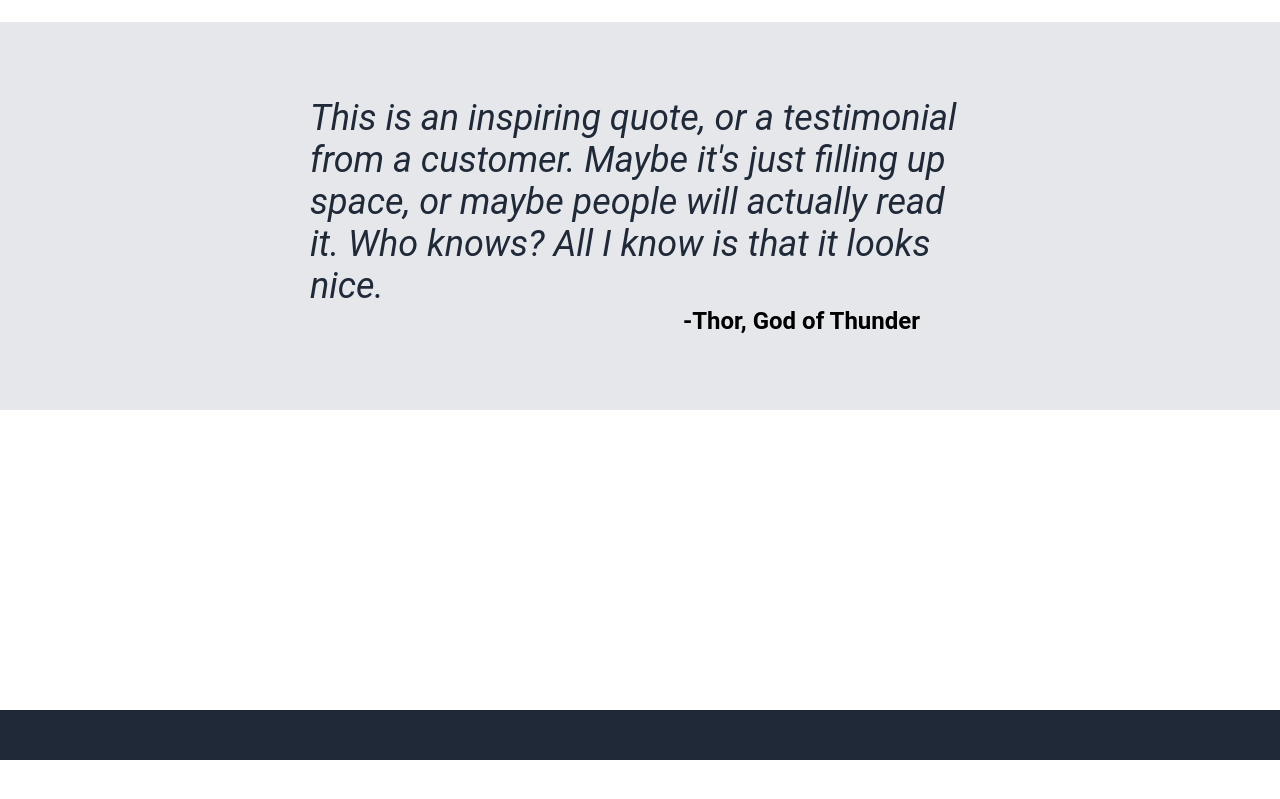
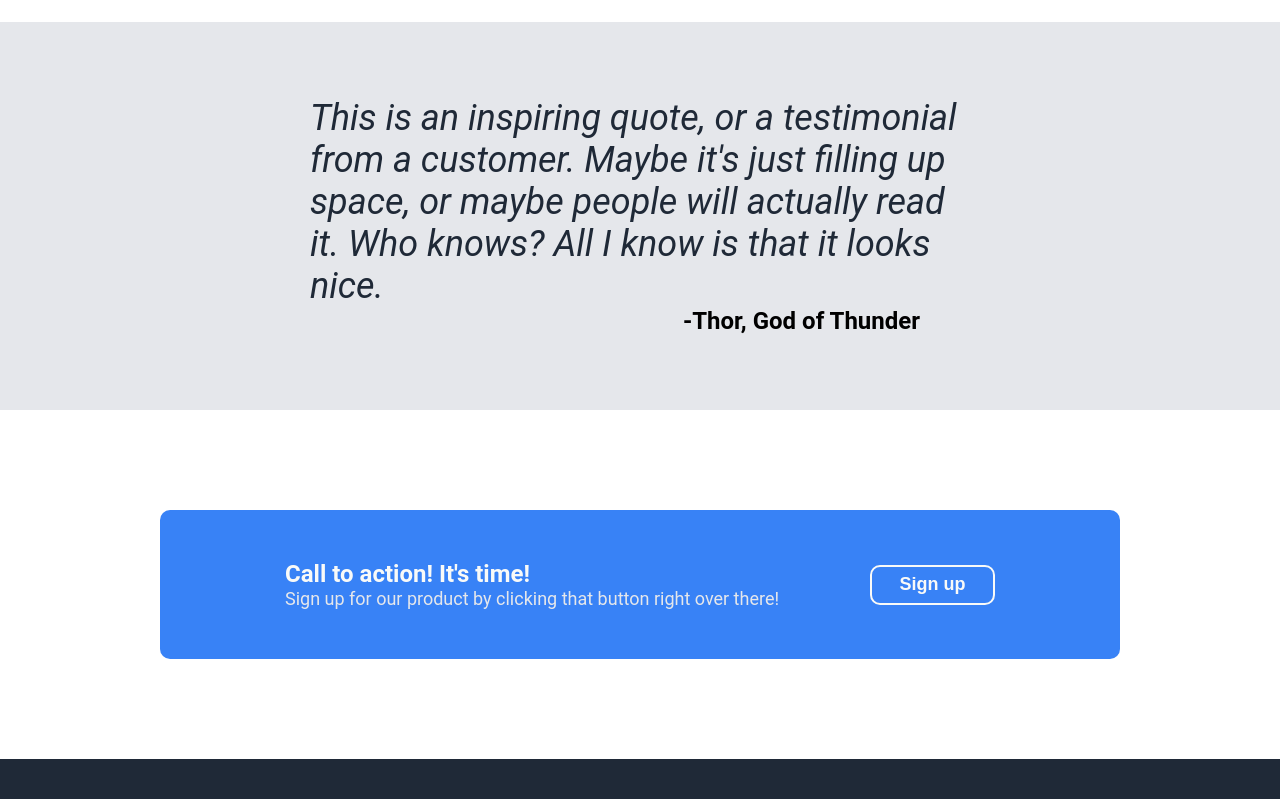
Before and after one commit to markgallant01/landing-page, a plain HTML site: page index.html in a window 1280 px wide. Shown: the part 960-1759 px from the top of the page. Before the commit the page ends 1720 px from the top, so only its background shows below. Drawn offline with Linux system fonts and the light colour scheme.

Commit message:
implement action section

```diff
--- a/index.html
+++ b/index.html
@@ -62,7 +62,14 @@
       </div>
     </div>
     <div class="action">
-
+      <div>
+        <div class="action-text">
+          <h3>Call to action! It's time!</h3>
+          <p>Sign up for our product by clicking that button right over
+          there!</p>
+        </div>
+        <button>Sign up</button>
+      </div>
     </div>
     <div class="footer">
 
--- a/style.css
+++ b/style.css
@@ -181,7 +181,48 @@ body {
 
 .action {
   width: 100%;
-  height: 300px;
+  display: flex;
+  justify-content: center;
+  align-items: center
+}
+
+.action > div {
+  width: 75%;
+  display: flex;
+  justify-content: space-between;
+  align-items: center;
+  background-color: #3882f6;
+  border-radius: 10px;
+  margin: 100px 0;
+}
+
+.action-text {
+  display: flex;
+  flex-direction: column;
+  justify-content: center;
+  margin: 50px 0 50px 125px;
+}
+
+.action-text h3 {
+  color: #f9faf8;
+  font-size: 24px;
+}
+
+.action-text p {
+  color: #e5e7eb;
+  font-size: 18px;
+}
+
+.action button {
+  width: 125px;
+  height: 40px;
+  margin: 50px 125px 50px 0;
+  color: #f9faf8;
+  font-size: 18px;
+  font-weight: bold;
+  background-color: #3882f6;
+  border: 2px solid #f9faf8;
+  border-radius: 10px;
 }
 
 .footer {
```
